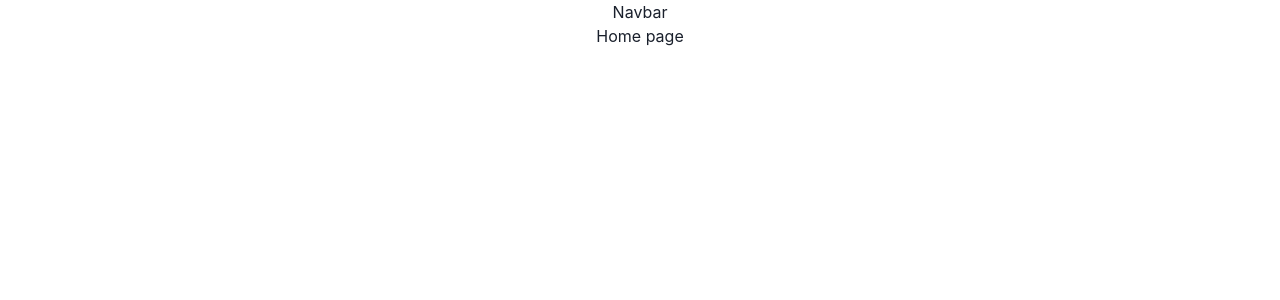
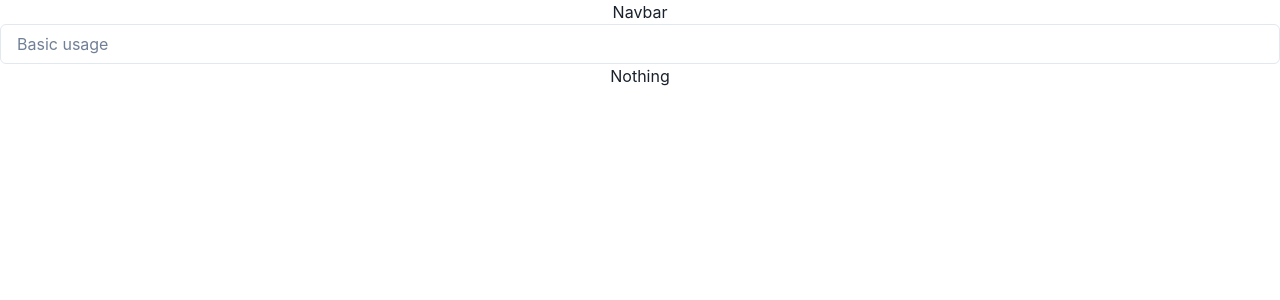
Before and after one commit to gsandha/humorous-hammer-4857-, a React (Create React App) app in the folder frontend/: page / in a window 1280 px wide. Shown: the top 300 px of the page. Built offline with nearby package versions, Linux system fonts and the light colour scheme.

Commit message:
adding day-3

```diff
--- a/frontend/src/App.js
+++ b/frontend/src/App.js
@@ -1,13 +1,14 @@
-import logo from "./logo.svg";
 import "./App.css";
 import Navbar from "./components/Navbar";
 import Allroutes from "./components/Allroutes";
+import Search from "./components/Search";
 
 function App() {
   return (
     <div className="App">
       <Navbar />
-      <Allroutes />
+      <Search />
+      {/* <Allroutes /> */}
     </div>
   );
 }
--- /dev/null
+++ b/frontend/src/components/Search.jsx
@@ -0,0 +1,30 @@
+import axios from 'axios';
+import {useState} from 'react';
+import { Input } from '@chakra-ui/react'
+
+const Search = () => {
+    const [prod,setProd]= useState([]);
+    const [title,setTitle]= useState("");
+
+const handleChange=async(e)=>{
+    setTitle(e.target.value);
+
+}
+// setProd(title)
+
+
+  return (
+    <div>
+     {/* <h1>This is the thing</h1> */}
+     <Input placeholder='Basic usage' onChange={handleChange}/>
+     {
+        prod.length>0?prod.map((el)=>(
+            <p>{el}</p>
+        )):<h1>Nothing</h1>
+     }
+
+     </div>
+  )
+}
+
+export default Search
```
Also changed, not shown: 1 other file (tests, documents, lock files or other folders).
